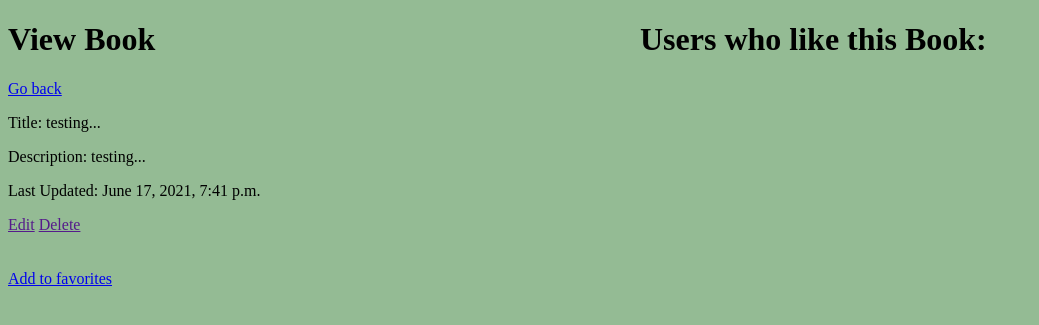
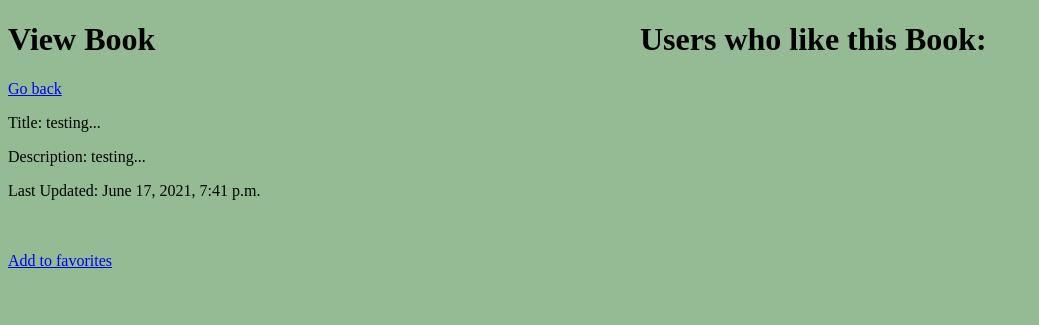
Before and after one commit to mei-manzo/Full-Stack-Django---Favorite-Books, a Django app: template favorite_books_app/templates/view_book.html in a window 1280 px wide. Shown: the part 88-413 px from the top of the page, without its empty margins (0-1039 px from the left). Run offline with Django 3.2, Linux system fonts and the light colour scheme; the template is opened without the code that fills it: values that come from a table or form of the project are taken from there, others are empty; data comes from the database, SQL or seed files in the repository; both versions use the stored data as it was after the commit.

Commit message:
added security to delete function

```diff
--- a/favorite_books_app/templates/edit_book.html
+++ b/favorite_books_app/templates/edit_book.html
@@ -30,7 +30,7 @@
     <p class = "description">Description:</p>
     <textarea name="description">{{ clicked_book.description }}</textarea>
     <br><br>
-    <input type="submit" value="Update" id = "button"> | <a href= "http://localhost:8000/delete">Delete</a>
+    <input type="submit" name ="update-btn" value="Update" id = "button"> | <a href= "http://localhost:8000/delete/{{ clicked_book.id }}">Delete</a>
     <br><br>
 </form>
 <h1>Users who like this Book:</h1>
--- a/favorite_books_app/templates/view_book.html
+++ b/favorite_books_app/templates/view_book.html
@@ -19,8 +19,6 @@
             <p>Title: {{ clicked_book.title }}</p>
             <p>Description: {{ clicked_book.description }}</p>
             <p>Last Updated: {{ clicked_book.updated_at }}</p>
-            <a href="">Edit</a>
-            <a href="">Delete</a>
         </div>
         <div id="users-view">
             <h1>Users who like this Book:</h1>
--- a/favorite_books_app/urls.py
+++ b/favorite_books_app/urls.py
@@ -13,5 +13,5 @@ urlpatterns = [
     path('unfavorite/<int:id>', views.unfavorite),
     path('add_favorite_book/<int:id>', views.add_favorite_book),
     path('was_favorited_check/<int:id>', views.was_favorited_check),
-    path('delete', views.delete),
+    path('delete/<int:id>', views.delete),
 ]
```
Also changed, not shown: favorite_books_app/views.py (+10 -5 lines), db.sqlite3.
